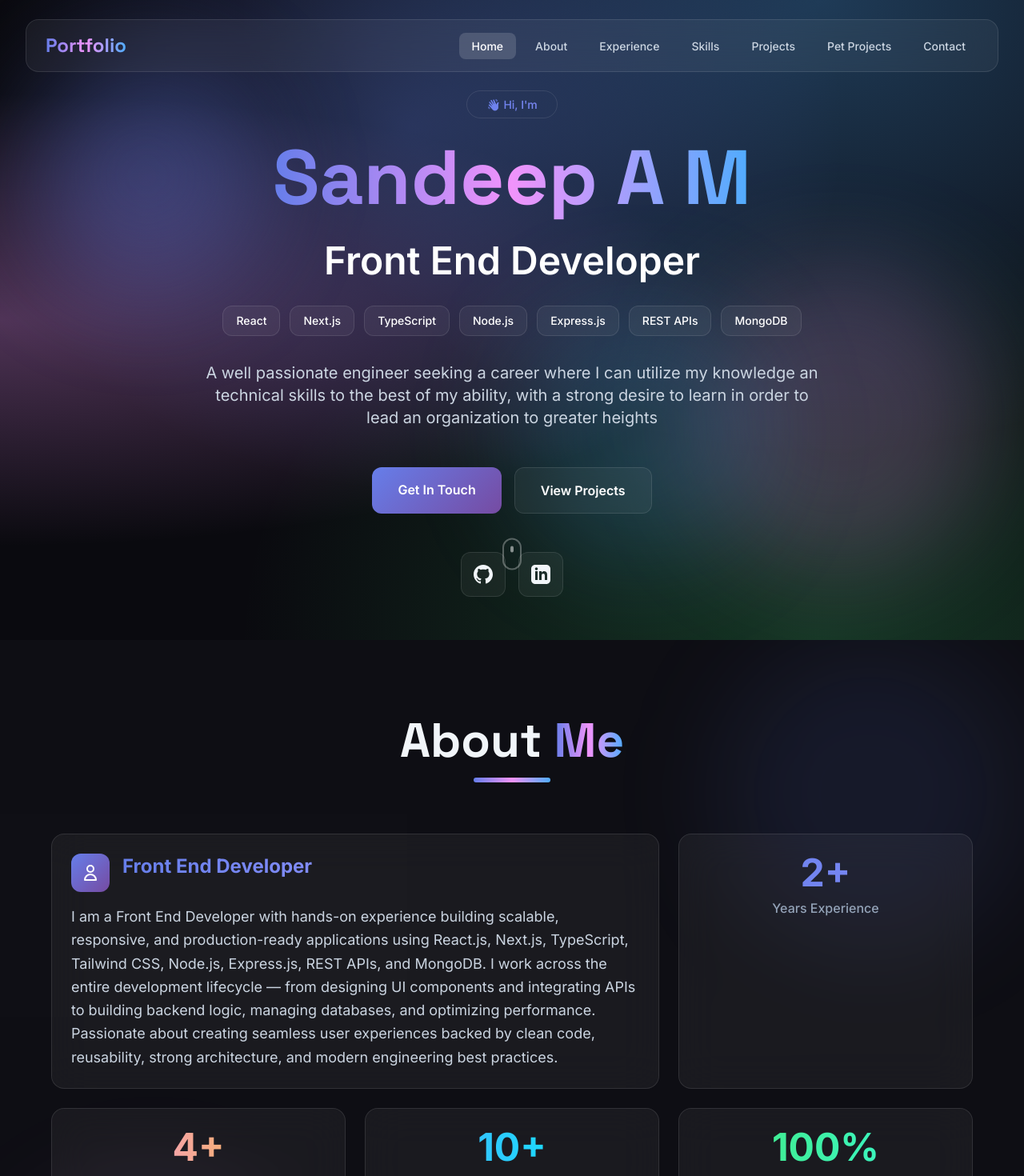
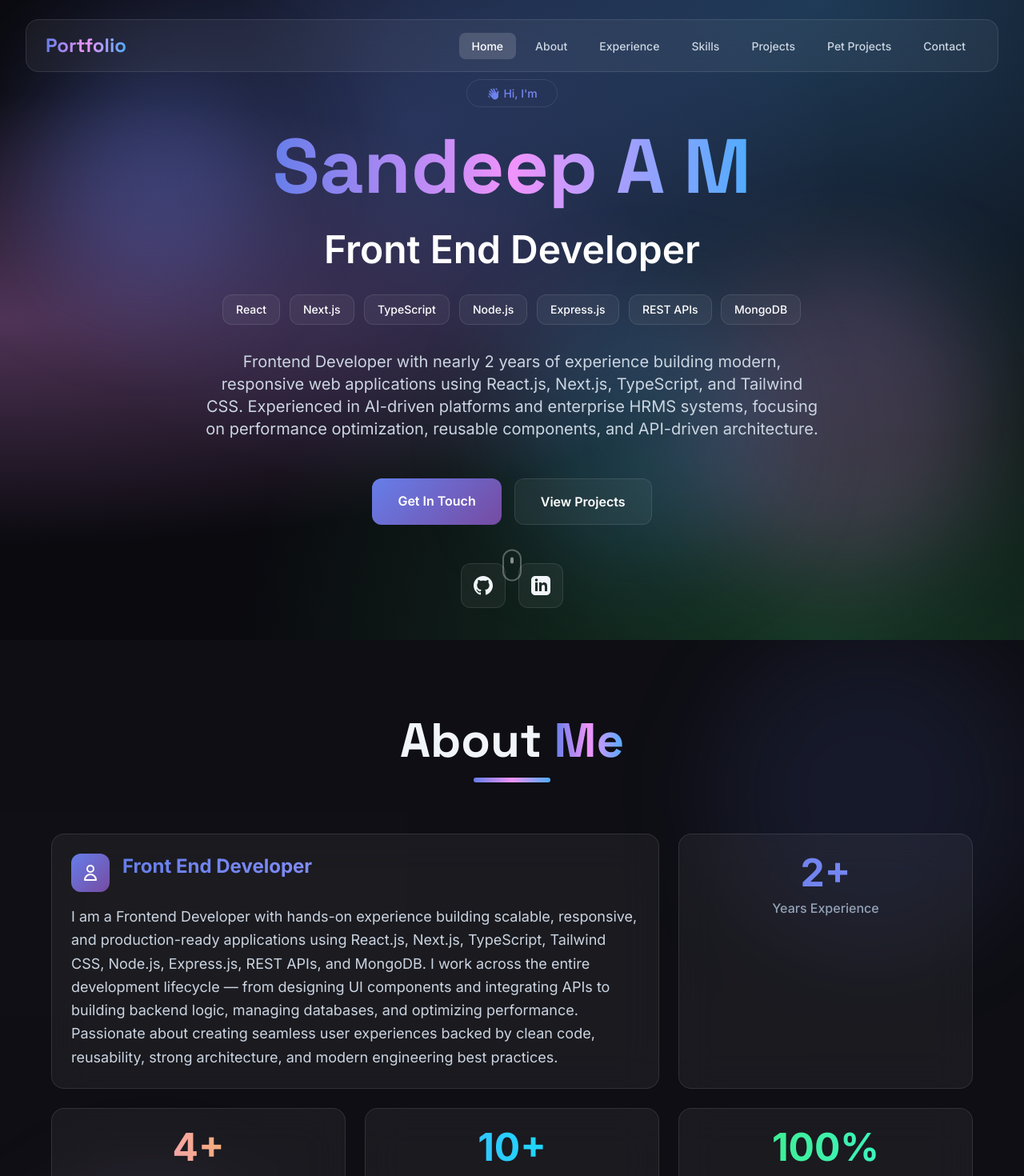
Before and after one commit to SandeepMohan99/Sandeep-Porfolio, a React (Vite) app: page / in a window 1280 px wide. Shown: the top 1470 px of the page at 80% size. Built offline with nearby package versions, Linux system fonts and the light colour scheme.

Commit message:
content updation

```diff
--- a/src/data/skills.js
+++ b/src/data/skills.js
@@ -24,6 +24,6 @@ export const skills = {
     ]
 };
 
-export const mainSummary = "I am a Front End Developer with hands-on experience building scalable, responsive, and production-ready applications using React.js, Next.js, TypeScript, Tailwind CSS, Node.js, Express.js, REST APIs, and MongoDB. I work across the entire development lifecycle — from designing UI components and integrating APIs to building backend logic, managing databases, and optimizing performance. Passionate about creating seamless user experiences backed by clean code, reusability, strong architecture, and modern engineering best practices.";
+export const mainSummary = "I am a Frontend Developer with hands-on experience building scalable, responsive, and production-ready applications using React.js, Next.js, TypeScript, Tailwind CSS, Node.js, Express.js, REST APIs, and MongoDB. I work across the entire development lifecycle — from designing UI components and integrating APIs to building backend logic, managing databases, and optimizing performance. Passionate about creating seamless user experiences backed by clean code, reusability, strong architecture, and modern engineering best practices.";
 
-export const summary = " A well passionate engineer seeking a career where I can utilize my knowledge an technical skills to the best of my ability, with a strong desire to learn in order to lead an organization to greater heights"
+export const summary = " Frontend Developer with nearly 2 years of experience building modern, responsive web applications using React.js, Next.js, TypeScript, and Tailwind CSS. Experienced in AI-driven platforms and enterprise HRMS systems, focusing on performance optimization, reusable components, and API-driven architecture."
```
